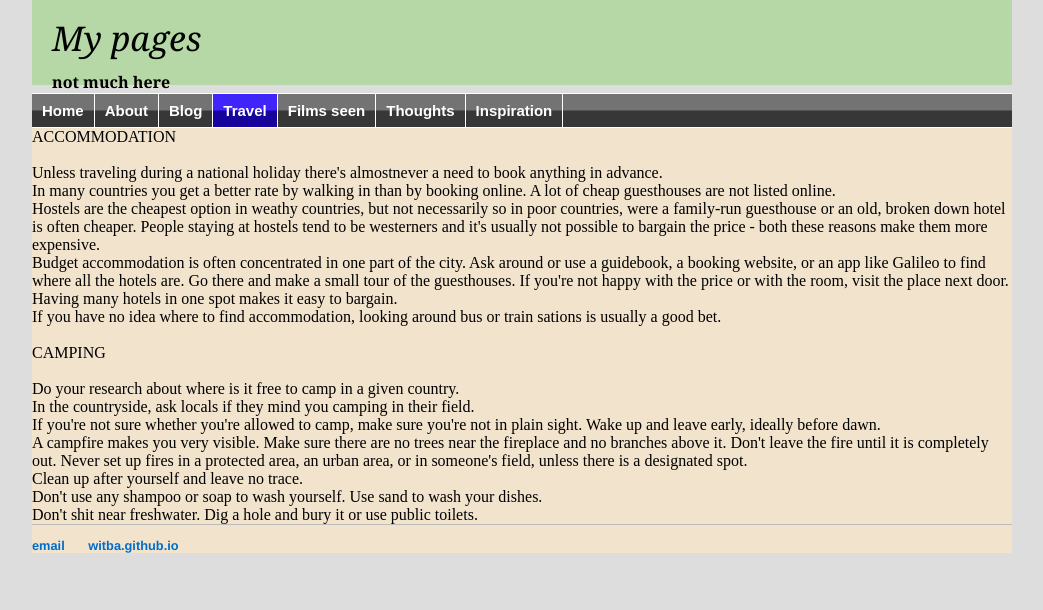
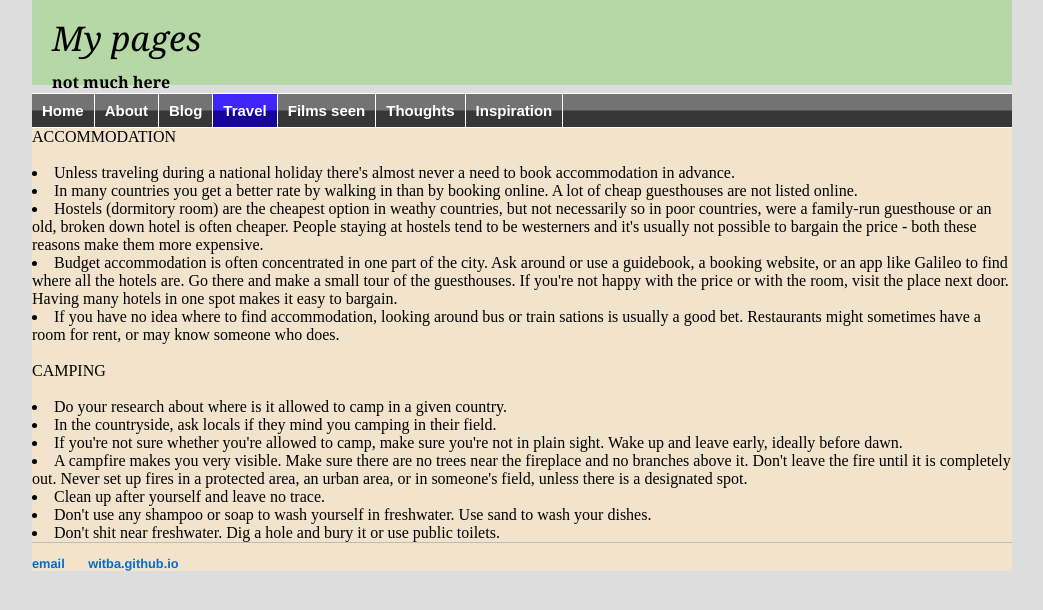
Before and after one commit to witba/witba.github.io, a Jekyll site: the page built from travel/accommodation.html, in a window 1280 px wide. Shown: the top 610 px of the page, without its empty margins (118-1161 px from the left). Built offline with Jekyll 4.4.1, drawn with Linux system fonts in a browser that asks for light colours.

Commit message:
Update accommodation.html

```diff
--- a/travel/accommodation.html
+++ b/travel/accommodation.html
@@ -7,18 +7,18 @@ title: Travel resources
 
 ACCOMMODATION<br>
 <br>
-Unless traveling during a national holiday there's almostnever a need to book anything in advance.<br>
-In many countries you get a better rate by walking in than by booking online. A lot of cheap guesthouses are not listed online.<br>
-Hostels are the cheapest option in weathy countries, but not necessarily so in poor countries, were a family-run guesthouse or an old, broken down hotel is often cheaper. People staying at hostels tend to be westerners and it's usually not possible to bargain the price - both these reasons make them more expensive.<br>
-Budget accommodation is often concentrated in one part of the city. Ask around or use a guidebook, a booking website, or an app like Galileo to find where all the hotels are. Go there and make a small tour of the guesthouses. If you're not happy with the price or with the room, visit the place next door. Having many hotels in one spot makes it easy to bargain.<br>
-If you have no idea where to find accommodation, looking around bus or train sations is usually a good bet.<br>
+<li>Unless traveling during a national holiday there's almost never a need to book accommodation in advance.<br>
+<li>In many countries you get a better rate by walking in than by booking online. A lot of cheap guesthouses are not listed online.<br>
+<li>Hostels (dormitory room) are the cheapest option in weathy countries, but not necessarily so in poor countries, were a family-run guesthouse or an old, broken down hotel is often cheaper. People staying at hostels tend to be westerners and it's usually not possible to bargain the price - both these reasons make them more expensive.<br>
+<li>Budget accommodation is often concentrated in one part of the city. Ask around or use a guidebook, a booking website, or an app like Galileo to find where all the hotels are. Go there and make a small tour of the guesthouses. If you're not happy with the price or with the room, visit the place next door. Having many hotels in one spot makes it easy to bargain.<br>
+<li>If you have no idea where to find accommodation, looking around bus or train sations is usually a good bet. Restaurants might sometimes have a room for rent, or may know someone who does.<br>
 <br>
 CAMPING<br>
 <br>
-Do your research about where is it free to camp in a given country.<br>
-In the countryside, ask locals if they mind you camping in their field.<br>
-If you're not sure whether you're allowed to camp, make sure you're not in plain sight. Wake up and leave early, ideally before dawn.<br>
-A campfire makes you very visible. Make sure there are no trees near the fireplace and no branches above it. Don't leave the fire until it is completely out. Never set up fires in a protected area, an urban area, or in someone's field, unless there is a designated spot.<br>
-Clean up after yourself and leave no trace. <br>
-Don't use any shampoo or soap to wash yourself. Use sand to wash your dishes.<br>
-Don't shit near freshwater. Dig a hole and bury it or use public toilets.<br>
+<li>Do your research about where is it allowed to camp in a given country.<br>
+<li>In the countryside, ask locals if they mind you camping in their field.<br>
+<li>If you're not sure whether you're allowed to camp, make sure you're not in plain sight. Wake up and leave early, ideally before dawn.<br>
+<li>A campfire makes you very visible. Make sure there are no trees near the fireplace and no branches above it. Don't leave the fire until it is completely out. Never set up fires in a protected area, an urban area, or in someone's field, unless there is a designated spot.<br>
+<li>Clean up after yourself and leave no trace. <br>
+<li>Don't use any shampoo or soap to wash yourself in freshwater. Use sand to wash your dishes.<br>
+<li>Don't shit near freshwater. Dig a hole and bury it or use public toilets.<br>
```
